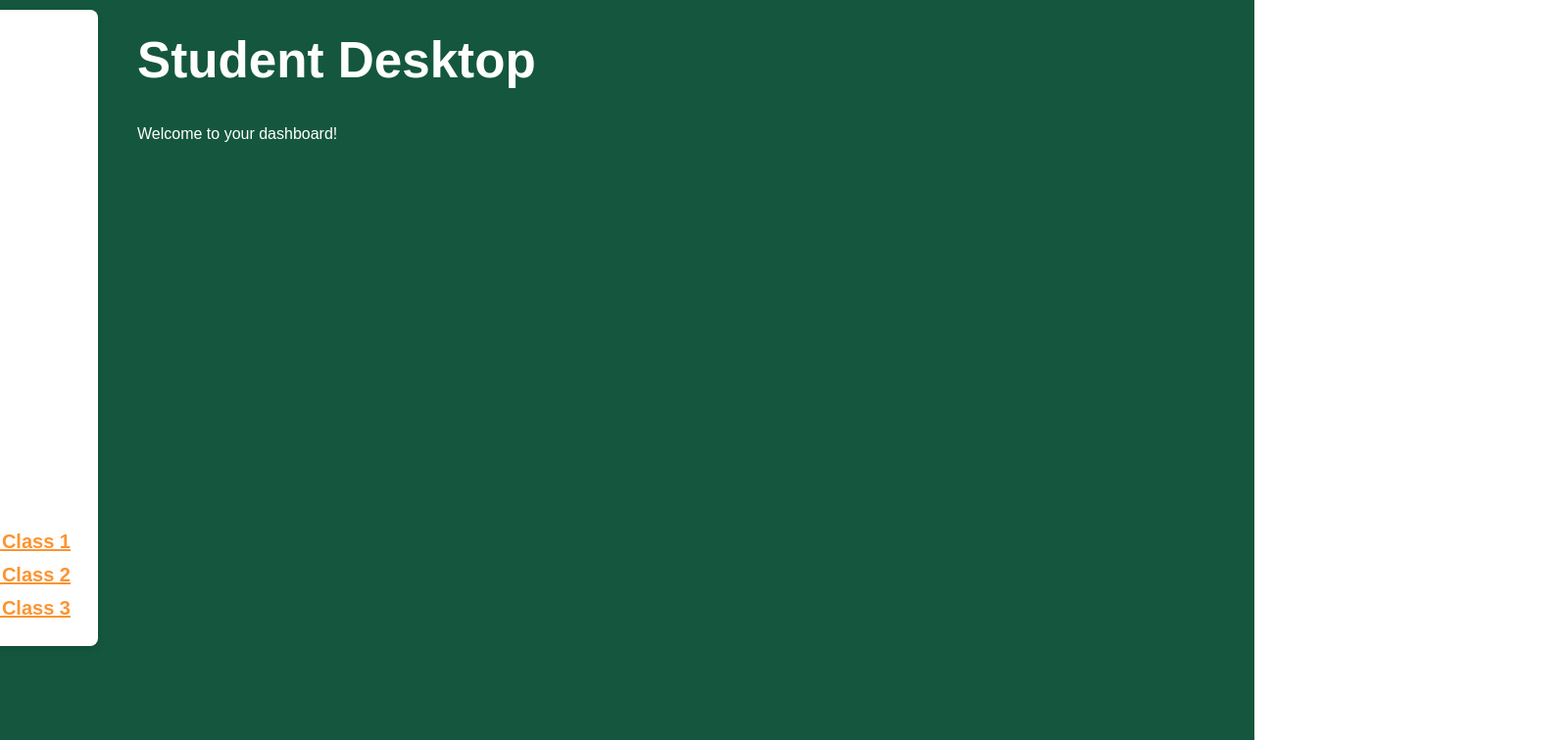
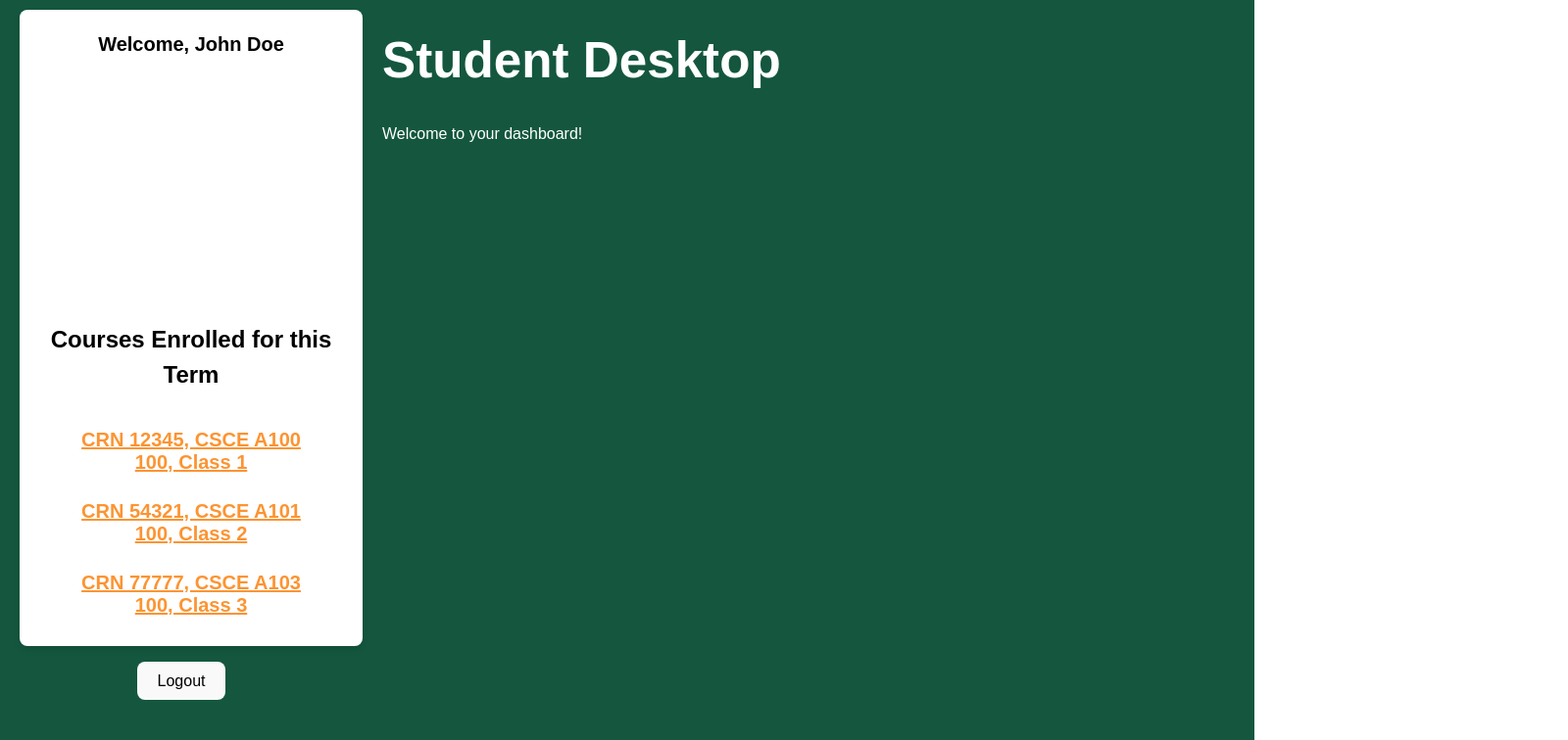
Before and after one commit to djpcorpuz/UAA-Course-Evaluation-System, a React (Vite) app in the folder frontend/: page / in a window 1280 px wide. Both pictures are taken after a click on the button "Student". Shown: the top 756 px of the page at 98% size, 1600 px wide, since content can reach past the window. Built offline with nearby package versions, Linux system fonts and the light colour scheme.

Commit message:
added survey question gui

```diff
--- a/frontend/src/student/student-desktop.css
+++ b/frontend/src/student/student-desktop.css
@@ -1,29 +1,27 @@
-* {
-  box-sizing: border-box;
-}
-
+/* Prevent scrolling on the main page */
 body {
   margin: 0;
   padding: 0;
   font-family: Arial, sans-serif;
   background-color: #14573e;
+  overflow: hidden; /* removes scrolling from the entire page */
 }
 
-/* Container fixed to 1080p resolution */
 .student-container {
+  /* container fills the full viewport so there's no page scroll */
   margin: 0 auto;
-  width: 1920px;
-  height: 1080px;
+  width: 100vw;
+  height: 100vh;
+  display: flex;
+  flex-direction: column;
 }
 
 .student-desktop-wrapper {
   display: flex;
-  align-items: flex-start;
+  align-items: stretch;
   justify-content: flex-start;
+  flex: 1;
 }
-
-
-/* Left column + containers --------------------------------------*/
 
 .left-column {
   display: flex;
@@ -33,13 +31,12 @@ body {
 }
 
 .left-panel {
-  width: 400px;
+  width: 350px;
   height: 650px;
   background-color: #ffffff;
   border-radius: 8px;
   box-shadow: 0 4px 6px rgba(0, 0, 0, 0.1);
   padding: 1rem;
-  margin-right: 20px;
   margin-left: 20px;
   margin-top: 10px;
   display: flex;
@@ -54,43 +51,11 @@ body {
   padding: 0rem 1rem 1rem 1rem;
 }
 
-/* Top section */
-.top-section {
-  margin-top: 0;
-  padding-top: 0;
-}
-
-/* Bottom section */
-.bottom-section {
-  display: flex;
-  flex-direction: column;
-  gap: 4px;
-  margin-bottom: 0.5rem;
-}
-
-/* Course links */
-.course {
-  margin: 0;
-  cursor: pointer;
-  color: #fc9432;
-  text-decoration: underline;
-}
-
-.logout-button {
-  margin-top: 1rem;
-  padding: 0.5rem 1rem;
-  font-size: 16px;
-  cursor: pointer;
-}
-
-
-
-/* Right column + containers --------------------------------------*/
-
 .right-panel {
   flex: 1;
   text-align: left;
   color: #fff;
+  height: 100%;
 }
 
 .class-panel {
@@ -98,14 +63,16 @@ body {
   color: #000;
   padding: 1rem;
   border-radius: 8px;
-  width: 90%;
-  height: 800px;
+  width: 99%;
   margin-top: 10px;
   position: relative;
   text-align: center;
+  height: calc(99% - 10px);
+  overflow-y: auto;
 }
 
-.class-panel h2, .class-panel p {
+.class-panel h2,
+.class-panel p {
   margin: 0rem 0;
 }
 
@@ -117,3 +84,61 @@ body {
   font-weight: bold;
   cursor: pointer;
 }
+
+.question-box {
+  background-color: rgb(245, 245, 245);
+  padding: 1rem;
+  margin-top: 1rem;
+  border-radius: 4px;
+  color: #000;
+  text-align: left;
+}
+
+.answer-options {
+  display: flex;
+  flex-direction: column;
+  gap: 0.5rem;
+  margin-top: 1rem;
+  margin-left: 30px;
+}
+
+.answer-options label {
+  margin: 0 1px;
+}
+
+.course {
+  margin: 0;
+  cursor: pointer;
+  color: #fc9432;
+  text-decoration: underline;
+  background: #ffffff;
+  font-weight: bold;
+  margin-bottom: 1px;
+}
+
+.courses-header {
+  font-size: 24px;
+}
+
+.logout-button {
+  margin-top: 1rem;
+  font-size: 16px;
+  cursor: pointer;
+}
+
+/* Invert radio button colors: unfilled = white with black border, filled = black */
+input[type="radio"] {
+  -webkit-appearance: none;
+  -moz-appearance: none;
+  appearance: none;
+  width: 1.2em;
+  height: 1.2em;
+  border: 2px solid black;
+  border-radius: 50%;
+  background-color: white;
+  cursor: pointer;
+}
+
+input[type="radio"]:checked {
+  background-color: black;
+}
--- a/frontend/src/student/student-desktop.jsx
+++ b/frontend/src/student/student-desktop.jsx
@@ -2,24 +2,43 @@ import React, { useState } from 'react';
 import './student-desktop.css';
 
 function StudentDesktop({ onLogout }) {
+  // Default courses
   const courses = [
     "CRN 12345, CSCE A100 100, Class 1",
     "CRN 54321, CSCE A101 100, Class 2",
     "CRN 77777, CSCE A103 100, Class 3"
   ];
 
+  // Default user and instructors
   const user = ["John Doe"];
-
   const instructors = [
     "Bobby Smith",
     "Molly Baker",
     "John Carpenter"
   ];
 
+  // Default survey questions (added one more question)
+  const survey_questions = [
+    "Course syllabus and procedures (for example, expectations regarding attendance, participation, grading, etc.) were clearly explained at the beginning of the term.",
+    "The readings, lectures, and other course materials were relevant and useful.",
+    "Course activities (assignments, labs, group work, student presentations, etc.) were conducive to learning the material.",
+    "Overall, you are satisfied with the course."
+  ];
+
+  // Default answer options
+  const answerOptions = [
+    "Strongly Disagree",
+    "Disagree",
+    "Neutral",
+    "Agree",
+    "Strongly Agree",
+    "N/A"
+  ];
+
   // Use state to track which course is selected
   const [selectedCourseIndex, setSelectedCourseIndex] = useState(null);
 
-  // When a course is clicked, store its index
+  // When a course button is clicked, store its index
   const handleClick = (index) => {
     setSelectedCourseIndex(index);
   };
@@ -35,17 +54,18 @@ function StudentDesktop({ onLogout }) {
         <div className="left-column">
           <div className="left-panel">
             <div className="top-section">
-              <p>Welcome, {user[0]}</p>
+              <p>Welcome, John Doe</p>
             </div>
             <div className="bottom-section">
+              <h3 className="courses-header">Courses Enrolled for this Term</h3>
               {courses.map((course, index) => (
-                <p
+                <button
                   key={index}
                   className="course"
                   onClick={() => handleClick(index)}
                 >
                   {course}
-                </p>
+                </button>
               ))}
             </div>
           </div>
@@ -57,12 +77,25 @@ function StudentDesktop({ onLogout }) {
           {selectedCourseIndex !== null ? (
             <div className="class-panel">
               <span className="close-button" onClick={handleClose}>x</span>
-              <h2>
-                Course Survey for {courses[selectedCourseIndex]}
-              </h2>
-              <p>
-                Instructor: {instructors[selectedCourseIndex]}
-              </p>
+              <h2>Course Survey for {courses[selectedCourseIndex]}</h2>
+              <p>Instructor: {instructors[selectedCourseIndex]}</p>
+              {survey_questions.map((question, index) => (
+                <div key={index} className="question-box">
+                  <p>Question {index + 1}: {question}</p>
+                  <div className="answer-options">
+                    {answerOptions.map((option, optionIndex) => (
+                      <label key={optionIndex}>
+                        <input
+                          type="radio"
+                          name={`question-${index}`}
+                          value={option}
+                        />
+                        {option}
+                      </label>
+                    ))}
+                  </div>
+                </div>
+              ))}
             </div>
           ) : (
             <>
@@ -71,7 +104,6 @@ function StudentDesktop({ onLogout }) {
             </>
           )}
         </div>
-
       </div>
     </div>
   );
```
